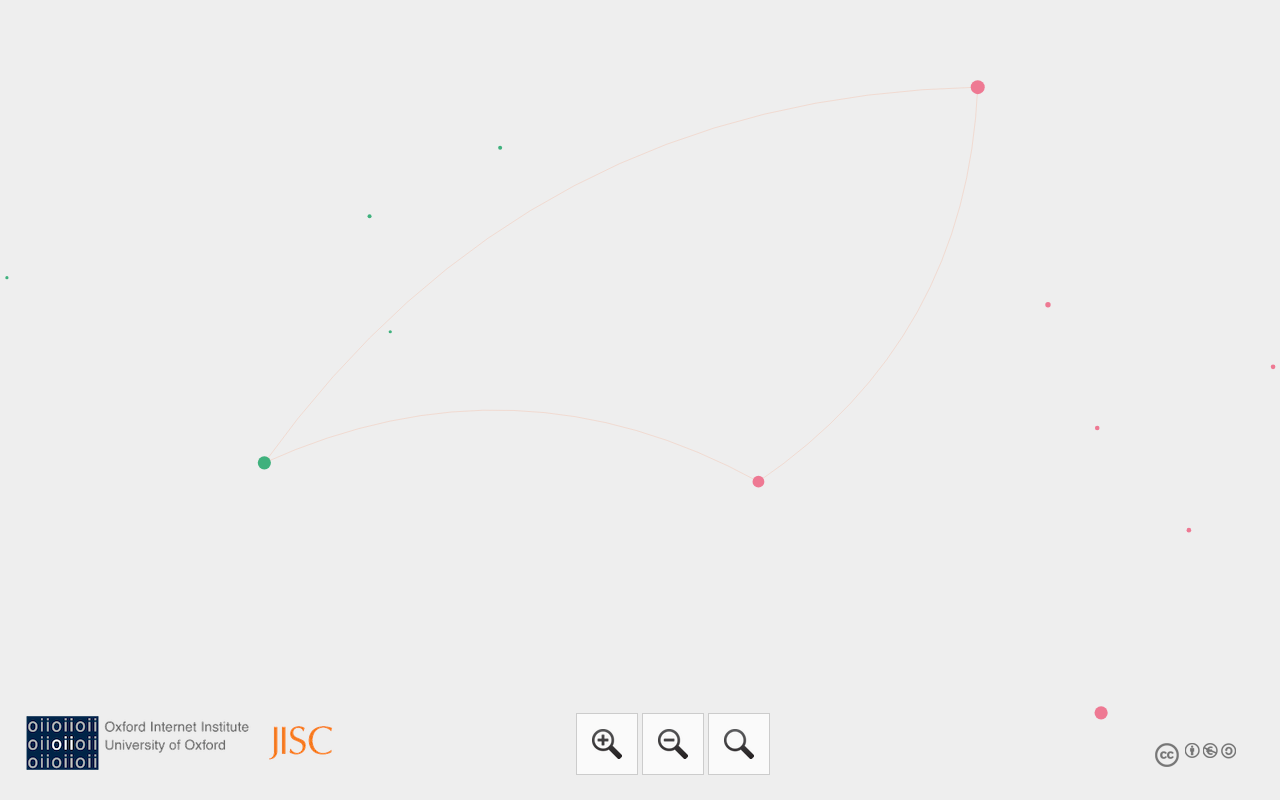
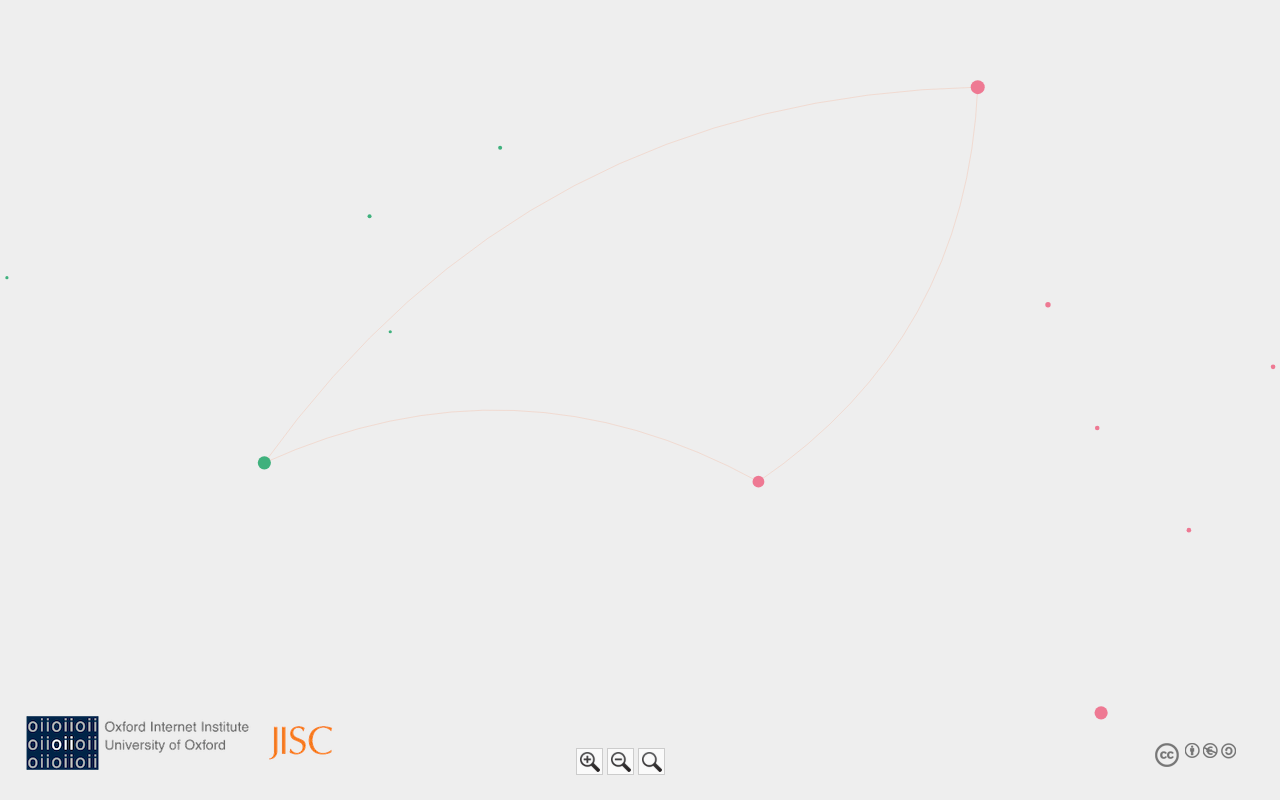
Before and after one commit to laraPPr/IssobellErskineLinkedTrials, a plain HTML site: page network/index.html in a window 1280 px wide. Drawn offline with Linux system fonts and the light colour scheme.

Commit message:
Update style.css

```diff
--- a/network/css/style.css
+++ b/network/css/style.css
@@ -482,8 +482,8 @@ display: none;
 #zoom .z {
 	background:#fff;
 	background-color:rgba(255,255,255,0.7);
-	width: 60px;
-	height: 60px;
+	width: 25px;
+	height: 25px;
 	cursor: pointer;
 	border:1px solid #ccc;
 	float:left;
@@ -494,16 +494,22 @@ display: none;
 #zoom .z[rel=center] {
 	background-image: url('../images/zoom_reset.png');
 	background-position:center;
+	background-size: 20px 20px;
+
 }
 
 #zoom .z[rel=in] {
 	background-image: url('../images/zoom_in.png');
 	background-position:center;
+	background-size: 20px 20px;
+
 }
 
 #zoom .z[rel=out] {
 	background-image: url('../images/zoom_out.png');
 	background-position:center;
+	background-size: 20px 20px;
+
 }
 
 .line {
```
